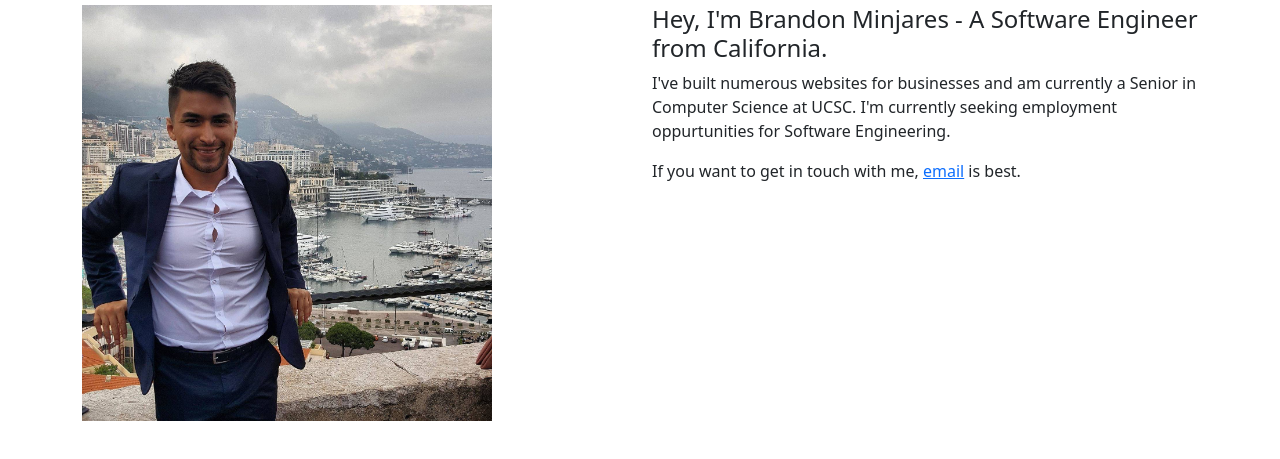
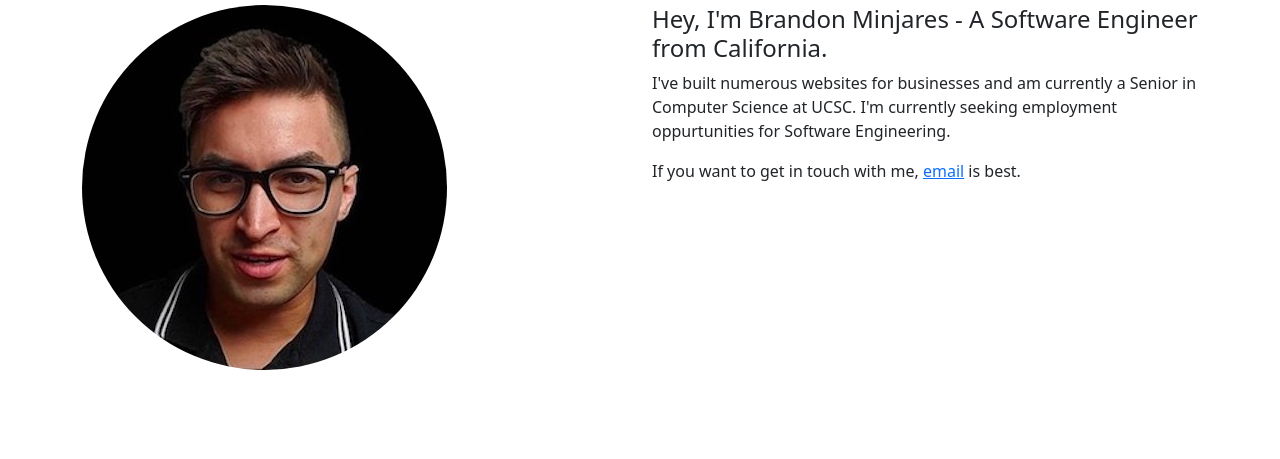
Before and after one commit to BrandonMinjares/BrandonMinjares.github.io, a plain HTML site: page index.html in a window 1280 px wide. Shown: the part 51-510 px from the top of the page. Drawn offline with nearby package versions, Linux system fonts and the light colour scheme.

Commit message:
Added new profile image

```diff
--- a/css/style.css
+++ b/css/style.css
@@ -21,3 +21,7 @@ li > a {
     text-decoration: none;
     color: inherit;
 }
+
+img {
+    border-radius: 50%;
+  }
--- a/index.html
+++ b/index.html
@@ -27,7 +27,7 @@
       <div class="container">
         <div class="row">
           <div class="col">
-            <img src="css/img/BioImage.jpeg">
+            <img src="css/img/headshot.jpg">
           </div>
           <div class="col">
             <h4>Hey, I'm Brandon Minjares - A Software Engineer from California.</h4>
```
Also changed, not shown: css/img/BioImage.jpeg (deleted), css/img/headshot.jpg (added).
